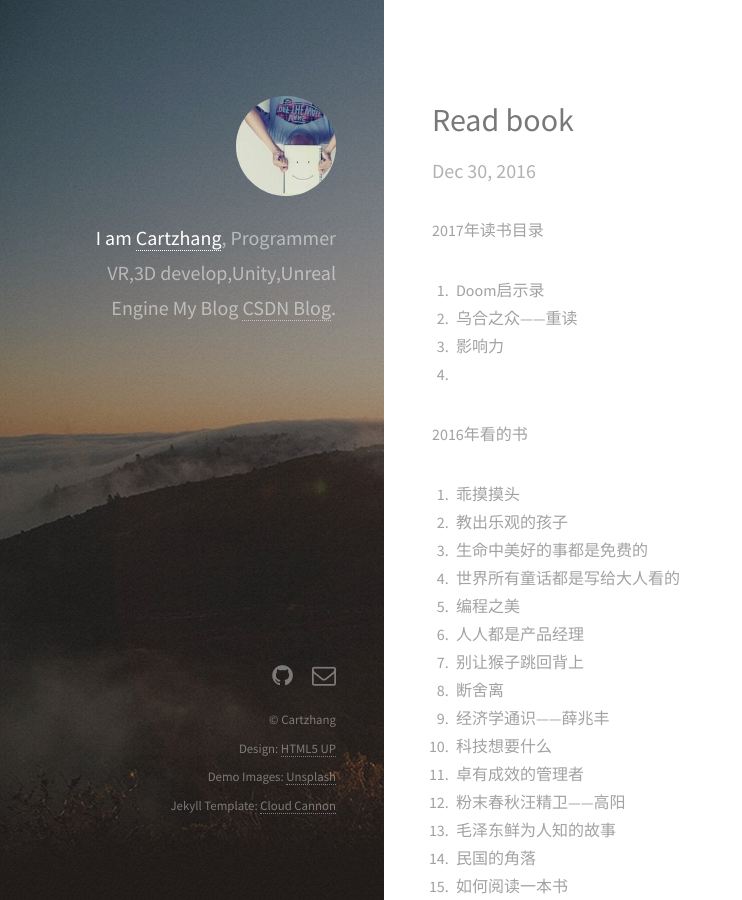
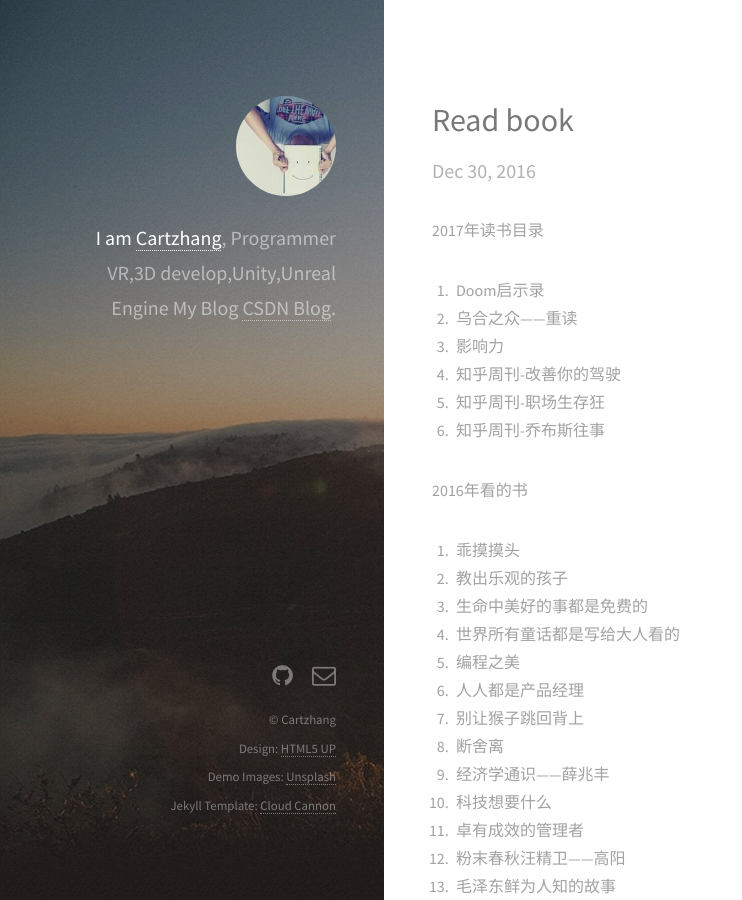
Before and after one commit to cartzhang/cartzhang.github.io, a Jekyll site: the page built from _posts/2016-12-30-Read book.markdown, in a window 1280 px wide and 900 px high. Shown: the whole window, without its empty margins (0-742 px from the left). Built offline with Jekyll 4.4.1, drawn with Linux system fonts in a browser that asks for light colours; our own code applies the rules of GitHub Pages for plain Markdown files.

Commit message:
add read

```diff
--- a/_posts/2016-12-30-Read book.markdown
+++ b/_posts/2016-12-30-Read book.markdown
@@ -3,7 +3,9 @@
   1. Doom启示录
   2. 乌合之众——重读
   3. 影响力
-  4.
+  4. 知乎周刊-改善你的驾驶
+  5. 知乎周刊-职场生存狂
+  6. 知乎周刊-乔布斯往事
 
 2016年看的书
 
```
